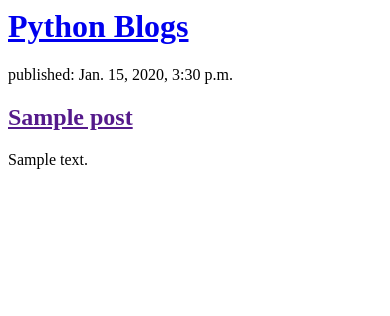
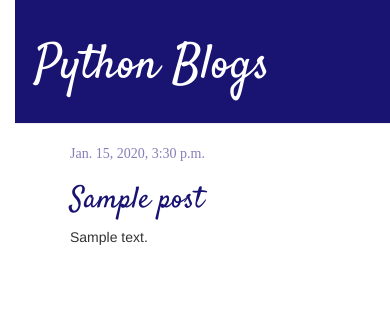
Before and after one commit to vijeta-kumari/my-first-blog, a Django app: page / in a window 390 px wide. Shown: the top 316 px of the page. Run offline with Django 3.2, Linux system fonts and the light colour scheme; tables that the repository leaves empty hold one stand-in row (values such as "Sample post"); some libraries are stand-ins or nearby versions.

Commit message:
Added view and template for detailed blog post as well as CSS for the site.

```diff
--- /dev/null
+++ b/Blog/champblogs/static/css/champblogs.css
@@ -0,0 +1,55 @@
+h1 a, h2 a {
+    color: #cb25be;
+    font-family: 'satisfy';
+}
+body {
+    padding-left: 15px;
+}
+.page-header {
+    background-color: #191372;
+    margin-top: 0;
+    padding: 20px 20px 20px 20px;
+}
+
+.page-header h1, .page-header h1 a, .page-header h1 a:visited, .page-header h1 a:active {
+    color: #ffffff;
+    font-size: 36pt;
+    text-decoration: none;
+}
+
+.content {
+
+    margin-left: 40px;
+}
+
+h1, h2, h3, h4 {
+    font-family: 'satisfy', cursive;
+}
+
+.date {
+    font-family: 'lobster';
+    color: #857fba;
+}
+
+.save {
+    float: right;
+}
+
+.post-form textarea, .post-form input {
+    width: 100%;
+}
+
+.top-menu, .top-menu:hover, .top-menu:visited {
+    color: #ffffff;
+    float: right;
+    font-size: 26pt;
+    margin-right: 20px;
+}
+
+.post {
+    margin-bottom: 70px;
+}
+
+.post h2 a, .post h2 a:visited {
+    color: #191372;
+}
--- /dev/null
+++ b/Blog/champblogs/templates/champblogs/base.html
@@ -0,0 +1,23 @@
+{% load static %}
+<html>
+    <head>
+        <title>Champblogs</title>
+	<link rel="stylesheet" href="//maxcdn.bootstrapcdn.com/bootstrap/3.2.0/css/bootstrap.min.css">
+	<link rel="stylesheet" href="//maxcdn.bootstrapcdn.com/bootstrap/3.2.0/css/bootstrap-theme.min.css">
+	<link href="//fonts.googleapis.com/css?family=Satisfy&subset=latin,latin-ext" rel="stylesheet" type="text/css">
+	<link rel="stylesheet" href="{% static 'css/champblogs.css' %}">
+    </head>
+    <body>
+    <div class="page-header">
+        <h1><a href="/">Python Blogs</a></h1>
+    </div>
+    <div class="content container">
+        <div class="row">
+            <div class="col-md-8">
+            {% block content %}
+            {% endblock %}
+            </div>
+        </div>
+    </div>
+    </body>
+</html>
--- a/Blog/champblogs/templates/champblogs/post_list.html
+++ b/Blog/champblogs/templates/champblogs/post_list.html
@@ -1,18 +1,13 @@
-<html>
-    <head>
-        <title>Champblogs</title>
-    </head>
-    <body>
-        <div>
-            <h1><a href="/">Python Blogs</a></h1>
+{% extends 'champblogs/base.html' %}
+
+{% block content %}
+    {% for post in posts %}
+        <div class="post">
+            <div class="date">
+                {{ post.published_date }}
+            </div>
+            <h2><a href="">{{ post.title }}</a></h2>
+            <p>{{ post.text|linebreaksbr }}</p>
         </div>
-
-	{% for post in posts %}
-    		<div>
-			<p>published: {{ post.published_date }}</p>
-			<h2><a href="">{{ post.title }}</a></h2>
-			<p>{{ post.text|linebreaksbr }}</p>
-	    	</div>
-	{% endfor %}
-    </body>
-</html>
+    {% endfor %}
+{% endblock %}
--- a/Blog/champblogs/urls.py
+++ b/Blog/champblogs/urls.py
@@ -2,4 +2,5 @@
 from . import views
 urlpatterns = [
     path('', views.post_list, name='post_list'),
+    path('post/<int:pk>/', views.post_detail, name='post_detail'),
 ]
--- a/Blog/champblogs/views.py
+++ b/Blog/champblogs/views.py
@@ -1,8 +1,12 @@
 from django.shortcuts import render
 from django.utils import timezone
 from .models import Post
+from django.shortcuts import render, get_object_or_404
 
 # Create your views here.
 def post_list(request):
     posts = Post.objects.filter(published_date__lte=timezone.now()).order_by('published_date')
     return render(request, 'champblogs/post_list.html', {'posts': posts})
+def post_detail(request, pk):
+    post = get_object_or_404(Post, pk=pk)
+    return render(request, 'champblogs/post_detail.html', {'post': post})
```
Also changed, not shown: Blog/champblogs/templates/champblogs/post_detail.html (added, +13 -0 lines).
